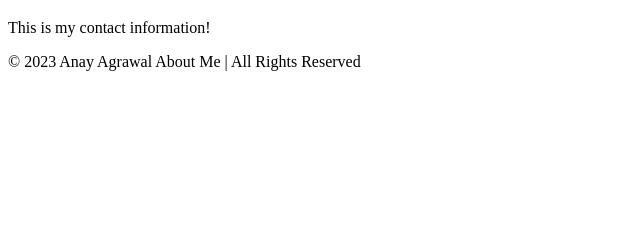
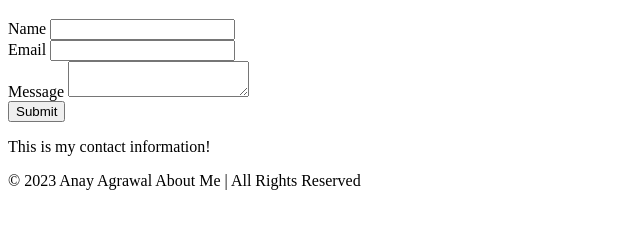
Before and after one commit to garfield890/garfield890.github.io, a plain HTML site: page contact.html in a window 1280 px wide. Shown: the part 218-446 px from the top of the page, without its empty margins (0-640 px from the left). Drawn offline with Linux system fonts and the light colour scheme.

Commit message:
added form to contact

```diff
--- a/contact.html
+++ b/contact.html
@@ -18,6 +18,20 @@
     </nav>
     <main>
         <h1 class="page-title">Contact</h1>
+        <form id="contact-form">
+            <label for="name">Name</label>
+            <input type="text" id="name" required>
+            <br>
+            <label for="email">Email</label>
+            <input type="email" id="email" required>
+            <br>
+            <label>Message</label>
+            <textarea>
+
+            </textarea>
+            <br>
+            <input type="submit">
+        </form>
         <p>This is my contact information!</p>
     </main>
     <footer class="footer">© 2023 Anay Agrawal About Me | All Rights Reserved</footer>
```
